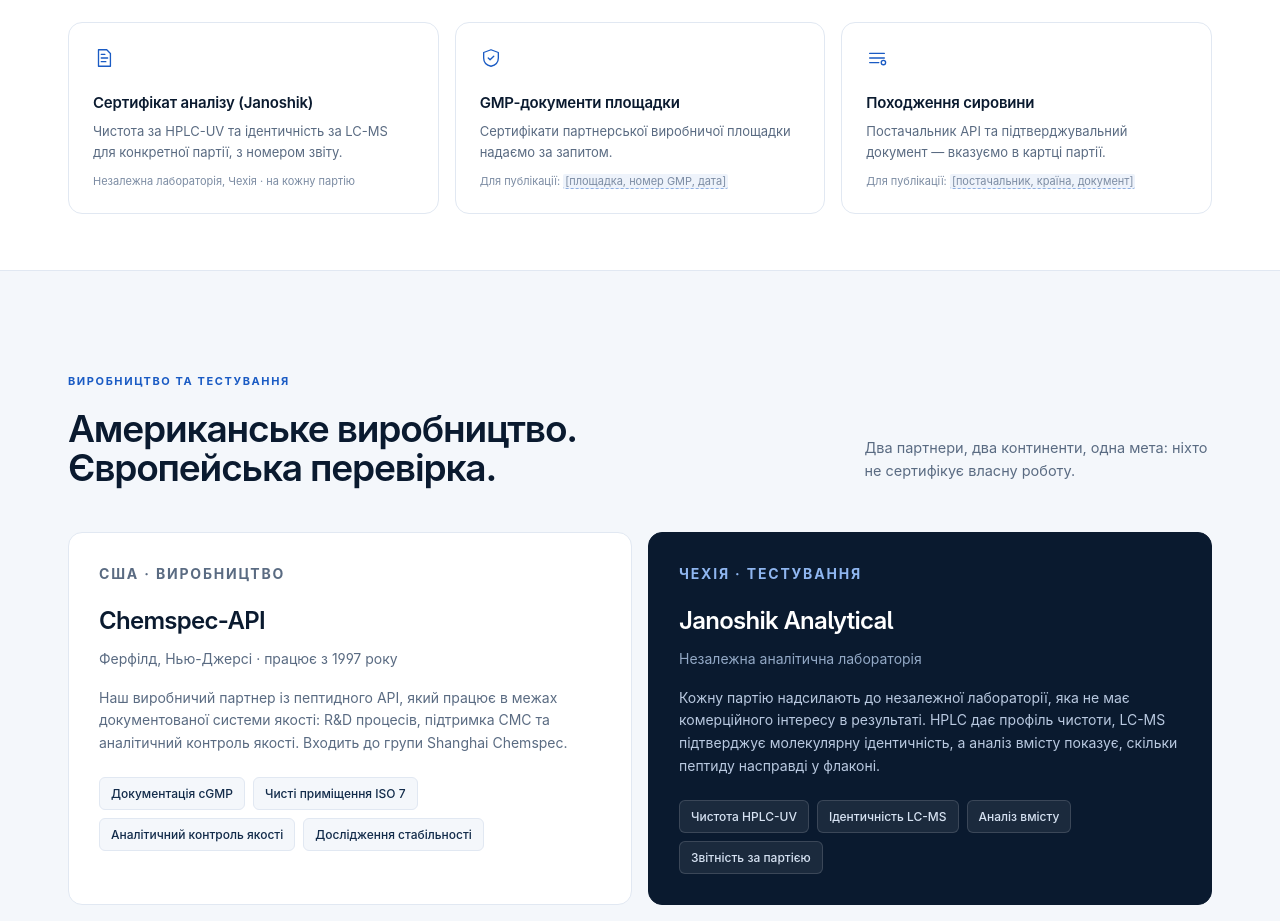
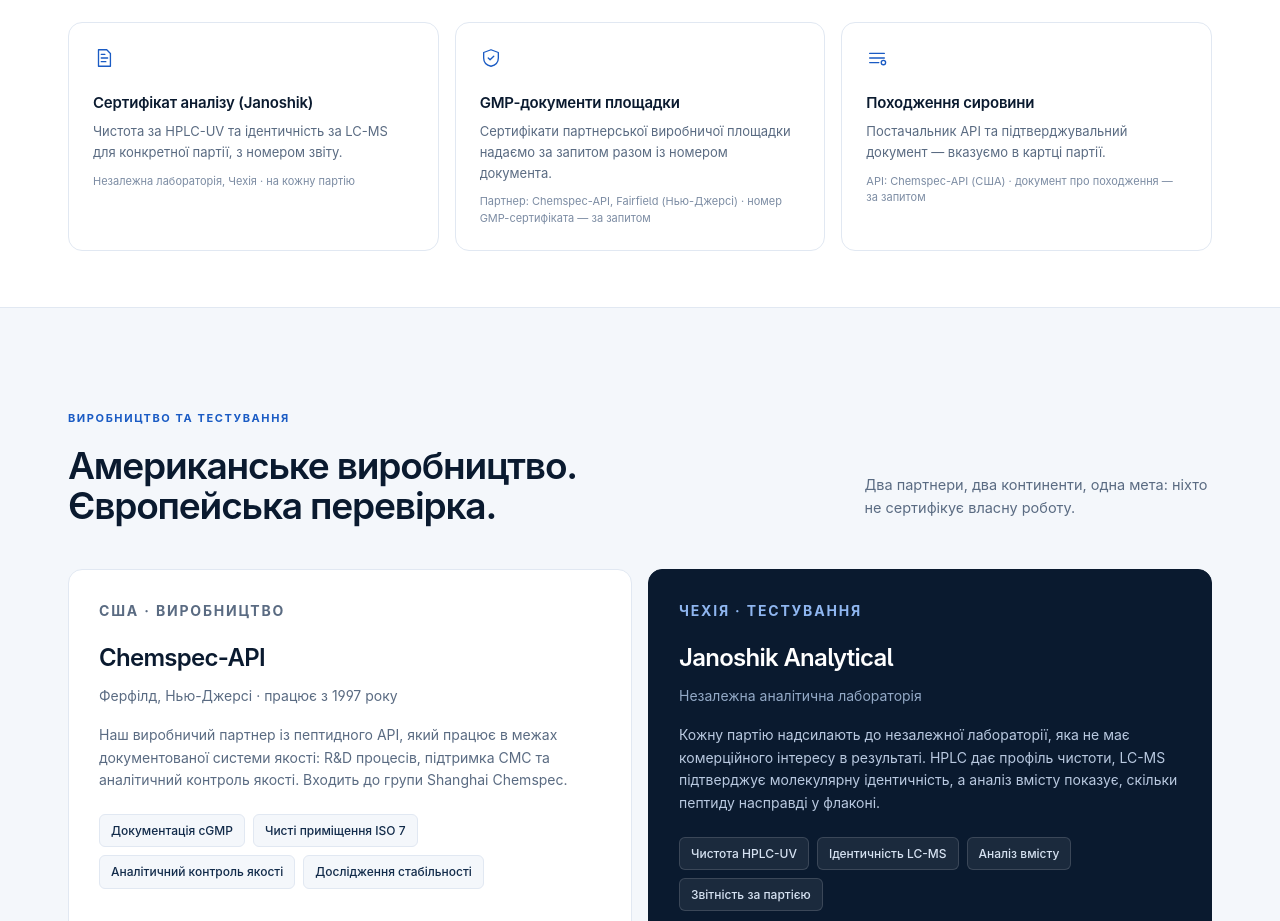
Before and after one commit to vladdavydov263-spec/aminogen-concept, a plain HTML site: page index.html in a window 1280 px wide. Shown: the part 4440-5361 px from the top of the page. Drawn offline with Linux system fonts and the light colour scheme.

Commit message:
Fill certification blocks with partner names from chat export; document findings

```diff
--- a/index.html
+++ b/index.html
@@ -377,14 +377,14 @@
         <article class="cert-card">
           <svg class="ico ico-lg" viewBox="0 0 24 24" aria-hidden="true"><path d="M12 3 4 6v6c0 5 3.4 8 8 9 4.6-1 8-4 8-9V6z"/><path d="M9 12l2 2 4-4"/></svg>
           <h3>GMP-документи площадки</h3>
-          <p>Сертифікати партнерської виробничої площадки надаємо за запитом.</p>
-          <span class="cert-note">Для публікації: <span class="placeholder">[площадка, номер GMP, дата]</span></span>
+          <p>Сертифікати партнерської виробничої площадки надаємо за запитом разом із номером документа.</p>
+          <span class="cert-note">Партнер: Chemspec-API, Fairfield (Нью-Джерсі) · номер GMP-сертифіката — за запитом</span>
         </article>
         <article class="cert-card">
           <svg class="ico ico-lg" viewBox="0 0 24 24" aria-hidden="true"><path d="M4 7h16M4 12h16M4 17h10"/><circle cx="19" cy="17" r="2.4"/></svg>
           <h3>Походження сировини</h3>
           <p>Постачальник API та підтверджувальний документ — вказуємо в картці партії.</p>
-          <span class="cert-note">Для публікації: <span class="placeholder">[постачальник, країна, документ]</span></span>
+          <span class="cert-note">API: Chemspec-API (США) · документ про походження — за запитом</span>
         </article>
       </div>
     </div>
```
Also changed, not shown: about.html (+2 -1 lines), pro.html (+2 -2 lines), 1 other file.
